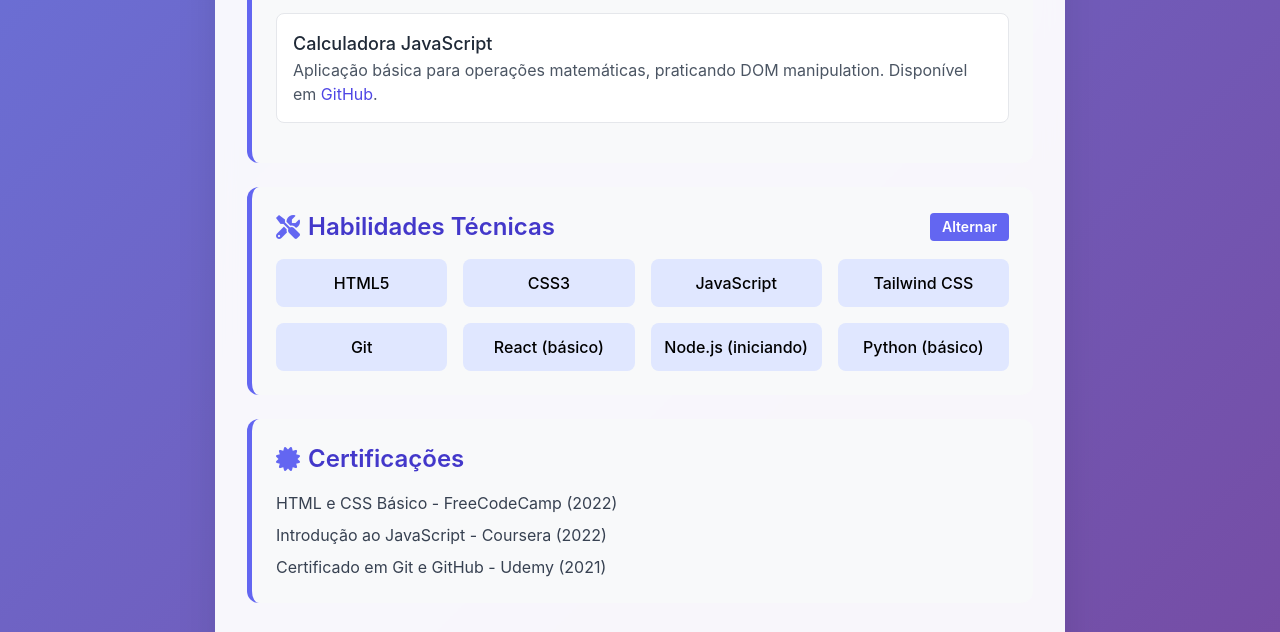
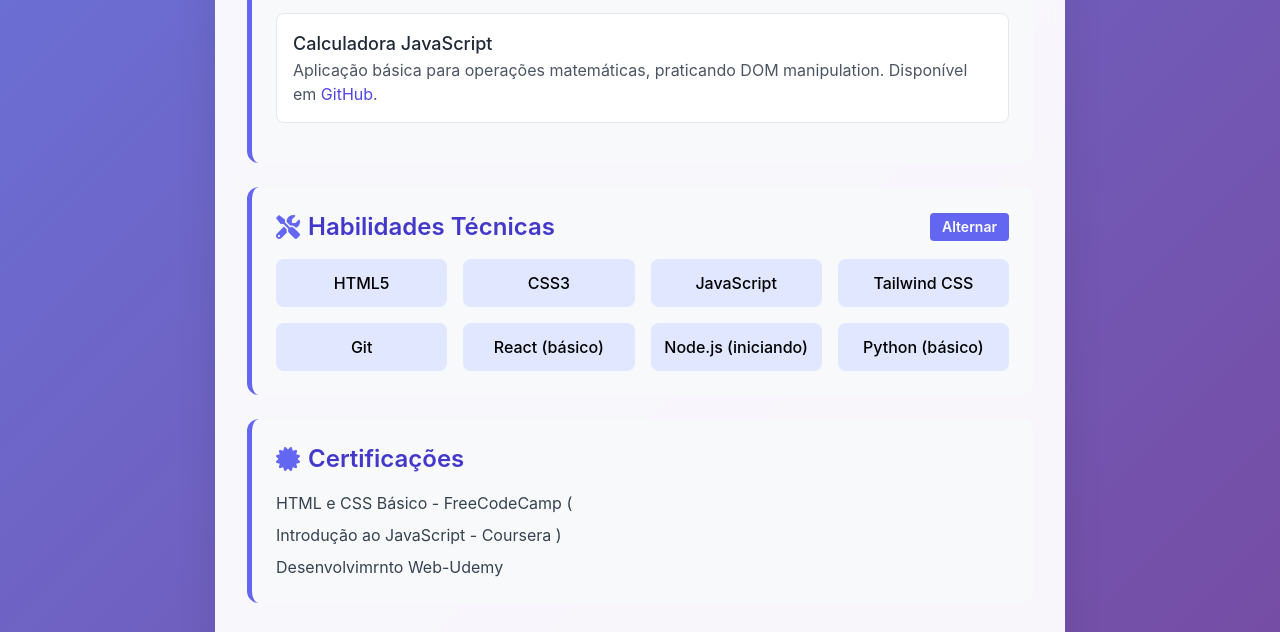
Before and after one commit to TamaraMaria31/Curriculo, a plain HTML site: page index.html in a window 1280 px wide. Shown: the part 943-1575 px from the top of the page. Drawn offline with nearby package versions, Linux system fonts and the light colour scheme.

Commit message:
Update index.html

```diff
--- a/index.html
+++ b/index.html
@@ -243,9 +243,9 @@
         <i class="fas fa-certificate icon"></i> Certificações
       </h2>
       <ul class="space-y-2">
-        <li class="text-gray-700">HTML e CSS Básico - FreeCodeCamp (2022)</li>
-        <li class="text-gray-700">Introdução ao JavaScript - Coursera (2022)</li>
-        <li class="text-gray-700">Certificado em Git e GitHub - Udemy (2021)</li>
+        <li class="text-gray-700">HTML e CSS Básico - FreeCodeCamp (</li>
+        <li class="text-gray-700">Introdução ao JavaScript - Coursera )</li>
+        <li class="text-gray-700">Desenvolvimrnto Web-Udemy</li>
       </ul>
     </section>
 
@@ -262,7 +262,7 @@
           ><i class="fab fa-github fa-2x"></i
         ></a>
         <a
-          href="https://wa.me/55119952105923"
+          href="https://wa.me/5511952105923"
           class="text-indigo-600 hover:text-indigo-800"
           target="_blank"
           rel="noopener noreferrer"
```
